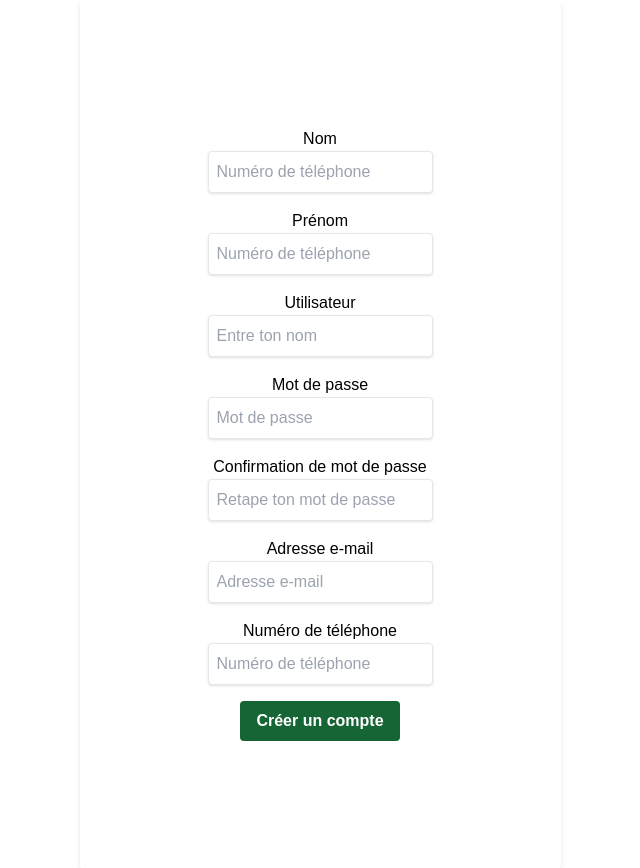
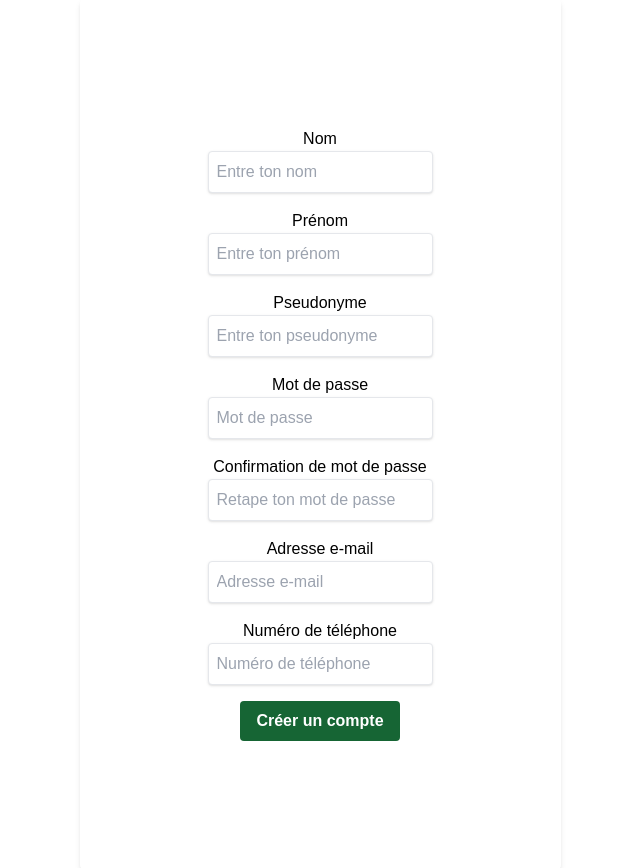
Before and after one commit to SoizicMM/vetcom, a Flask app: page /register in a window 1280 px wide. Shown: the part 257-1125 px from the top of the page, without its empty margins (320-960 px from the left). Run offline with Flask 3, Linux system fonts and the light colour scheme; some libraries are stand-ins or nearby versions.

Commit message:
Fonctionalité register + Rename dans le register

```diff
--- a/main.py
+++ b/main.py
@@ -2,10 +2,12 @@ from flask import Flask, render_template, request, url_for, redirect, session
 
 import pymongo
 import os
-
+import bcrypt
 
 app = Flask("IVetCom")
 mongo = pymongo.MongoClient(os.getenv("MONGO_KEY"))
+app.secret_key = os.getenv("COOKIES_KEY")
+
 
 @app.route("/test")
 def test():
@@ -24,9 +26,44 @@ def index():
 def login():
   return render_template("login.html")
 
-@app.route("/register")
+@app.route('/register', methods=['POST', 'GET'])
 def register():
-  return render_template("register.html")
+    # Si on essaye de soumettre un formulaire
+    if request.method == 'POST':
+      # On verifie qu'un utilisateur du meme nom n'existe pas
+      db_utils = mongo.db.utilisateurs
+      # Si l'utilisateur existe déja on demande de re-remplir le formulaire
+      if (db_utils.find_one({'pseudo': request.form['pseudo']})):
+        return render_template('register.html',
+                               erreur="Ce pseudo existe deja")
+      # Sinon on créé l'utilisateur
+      else:
+        if (request.form['mot_de_passe'] == request.form['verif_mot_de_passe']):
+          # On crypte le mot de passe
+          mdp_encrypte = bcrypt.hashpw(
+            request.form['mot_de_passe'].encode('utf-8'), bcrypt.gensalt())
+          # On ajoute l'utilisateur
+          db_utils.insert_one({
+            'nom': request.form['nom'],
+            'prenom': request.form['prenom'],
+            'pseudo': request.form['pseudo'],
+            'mdp': mdp_encrypte,
+            'email': request.form['email'],
+            'numero_de_tel': request.form['numero_de_tel'],
+            'role': "abonné"
+          })
+          # On le connecte
+          session['util'] = request.form['pseudo']
+          # On retourne à la page d'accueil
+          return redirect(url_for('index'))
+        # Sinon on renvoie le template vide et met un message d'erreur
+        else:
+          return render_template(
+            'register.html', erreur="Les mots de passe doivent être identiques")
+    else:
+      return render_template('register.html')
+
+
 
 @app.route("/logout")
 def logout():
--- a/templates/register.html
+++ b/templates/register.html
@@ -12,37 +12,40 @@
 
     <div class="mb-4">
       <label class="block">Nom</label>
-      <input name="Nom" type="text" placeholder="Numéro de téléphone" class="shadow rounded p-2 border border-red-500focus:outline-teal-400">
+      <input name="nom" type="text" placeholder="Entre ton nom" class="shadow rounded p-2 border border-red-500focus:outline-teal-400">
     </div>
 
 
     <div class="mb-4">
       <label class="block">Prénom</label>
-      <input name="Prénom" type="text" placeholder="Numéro de téléphone" class="shadow rounded p-2 border border-red-500focus:outline-teal-400">
+      <input name="prenom" type="text" placeholder="Entre ton prénom" class="shadow rounded p-2 border border-red-500focus:outline-teal-400">
     </div>
 
 
     <div class="mb-4">
-      <label class="block">Utilisateur</label>
-      <input name="utilisateur" type="text" placeholder="Entre ton nom" class="shadow rounded p-2 border border-red-500focus:outline-teal-400">
+      <label class="block">Pseudonyme</label>
+      <input name="pseudo" type="text" placeholder="Entre ton pseudonyme" class="shadow rounded p-2 border border-red-500focus:outline-teal-400">
     </div>
+
     <div class="mb-4">
       <label class="block">Mot de passe</label>
       <input name="mot_de_passe" type="password" placeholder="Mot de passe" class="shadow rounded p-2 border border-red-500focus:outline-teal-400">
     </div>
+
     <div class="mb-4">
       <label class="block">Confirmation de mot de passe</label>
       <input name="verif_mot_de_passe" type="password" placeholder="Retape ton mot de passe" class="shadow rounded p-2 border border-red-500focus:outline-teal-400">
     </div>
+
      <div class="mb-4">
     <label class="block">Adresse e-mail</label>
-    <input name="e-mail" type="text" placeholder="Adresse e-mail" class="shadow rounded p-2 border border-red-500focus:outline-teal-400">
+    <input name="email" type="email" placeholder="Adresse e-mail" class="shadow rounded p-2 border border-red-500focus:outline-teal-400">
      </div>
 
 
    <div class="mb-4">
         <label class="block">Numéro de téléphone</label>
-        <input name="Numéro_de_tel" type="text" placeholder="Numéro de téléphone" class="shadow rounded p-2 border border-red-500focus:outline-teal-400">
+        <input name="numero_de_tel" type="tel" placeholder="Numéro de téléphone" class="shadow rounded p-2 border border-red-500focus:outline-teal-400">
       </div>
 
       <button type="submit" class="bg-green-800 px-4 py-2 rounded hover:bg-green-800 font-semibold text-white ">Créer un compte</button>
```
